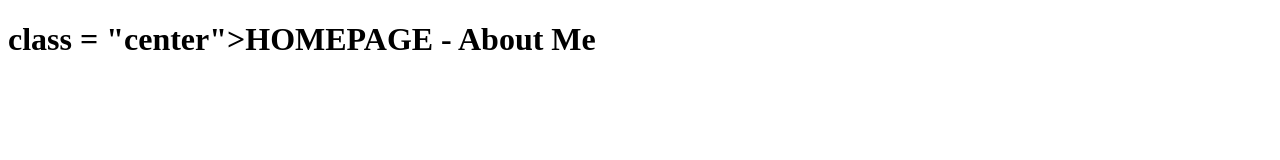
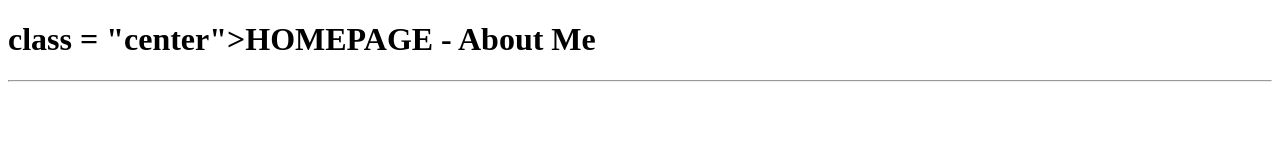
Before and after one commit to yulizhu0/yulizhu0.github.io, a plain HTML site: page index.html in a window 1280 px wide. Drawn offline with Linux system fonts and the light colour scheme.

Commit message:
Update index.html

```diff
--- a/index.html
+++ b/index.html
@@ -15,3 +15,7 @@ p {
 <body>
 
   <h1> class = "center">HOMEPAGE - About Me</h1>
+  <hr>
+
+</body>
+</html>
```
